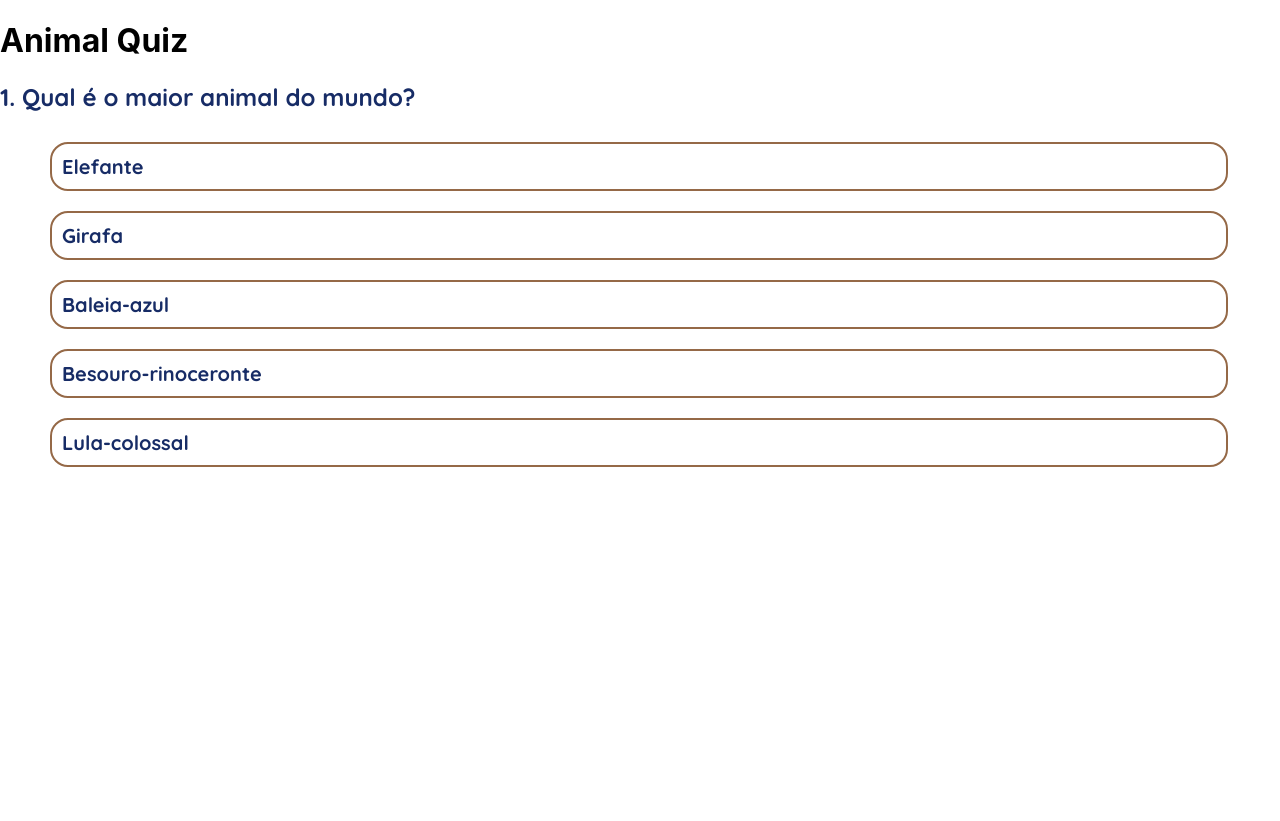
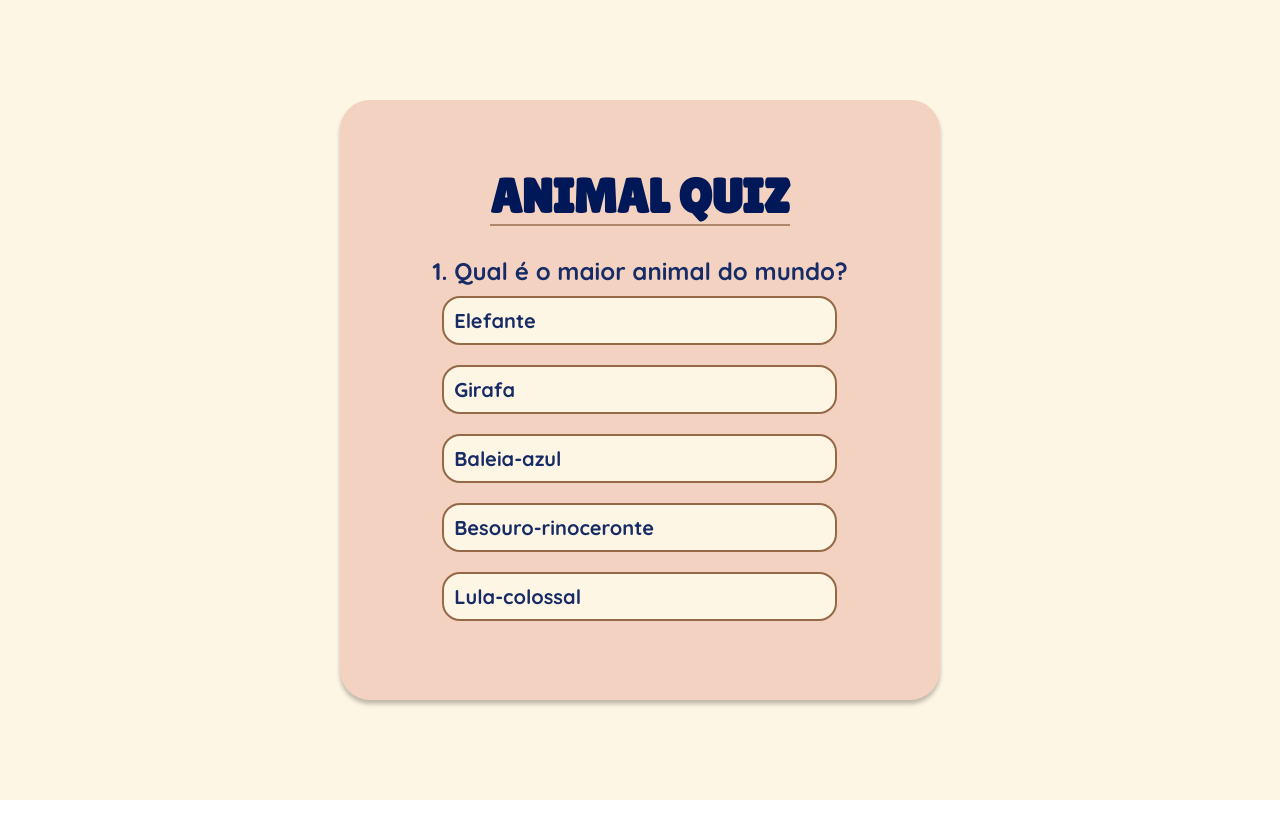
Before and after one commit to yayaflc/quiz-v2, a React (Create React App) app: page / in a window 1280 px wide. After the commit the page ends 800 px from the top, so only its background shows below. Built offline with nearby package versions, Linux system fonts and the light colour scheme.

Commit message:
feat: add styles to the app

```diff
--- a/src/index.css
+++ b/src/index.css
@@ -1,13 +1,186 @@
-body {
-  margin: 0;
-  font-family: -apple-system, BlinkMacSystemFont, 'Segoe UI', 'Roboto', 'Oxygen',
-    'Ubuntu', 'Cantarell', 'Fira Sans', 'Droid Sans', 'Helvetica Neue',
-    sans-serif;
-  -webkit-font-smoothing: antialiased;
-  -moz-osx-font-smoothing: grayscale;
+@import url('https://fonts.googleapis.com/css2?family=Lilita+One&family=Quicksand:wght@300;400;700&display=swap');
+
+:root {
+    --rosa-claro: #eebbbf;
+    --verde-claro: #cdf2d6;
+    --verde: #155724;
+    --vermelho: #721c24;
+
+
+    --lilita-one: 'Lilita One', cursive;
+    --quicksand: 'Quicksand', sans-serif;
 }
 
-code {
-  font-family: source-code-pro, Menlo, Monaco, Consolas, 'Courier New',
-    monospace;
+[data-theme="light"] {
+    --card-color: #f3d2c1;
+    --bg-color: #fef6e4;
+    --tittle-color: #001858;
+    --text-color: #172c66;
+    --btn-hover-color: #956947;
+    --btn-icon-theme: #000;
+    --btn-hover-icon: #ffffffcd;
 }
+
+[data-theme="dark"] {
+    --card-color:#001858;
+    --bg-color:#02092b;
+    --tittle-color: #f3d2c1;
+    --text-color: #f3d2c1;
+    --btn-hover-color: #728cd4;
+    --btn-icon-theme: #fff;
+    --btn-hover-icon: #323232c4;
+}
+
+* {
+    margin: 0;
+    padding: 0;
+    box-sizing: border-box;
+}
+
+.App {
+    background-color: var(--bg-color);
+}
+
+/* header {
+    display: flex;
+    justify-content: flex-end;
+    padding: 60px 120px 0 0;
+} */
+
+/* .btn-theme {
+    border: none;
+    background: var(--btn-hover-icon);
+    border-radius: 50px;
+    cursor: pointer;
+    color: var(--btn-icon-theme);
+    font-size: 40px !important;
+    padding: 2px;
+} */
+
+body {
+    background-color: var(--bg-color);
+}
+
+.App {
+    display: flex;
+    flex-direction: column;
+    justify-content: center;
+    align-items: center;
+}
+
+.container {
+    background-color: var(--card-color);
+    border-radius: 30px;
+    box-shadow: 0px 4px 4px 0px rgba(0, 0, 0, 0.25);
+    font-family: var(--josefin-sans);
+    color: var(--text-color);
+    width: 600px;
+    display: flex;
+    flex-direction: column;
+    justify-content: center;
+    align-items: center;
+    height: 600px;
+    padding: 20px;
+}
+
+.container > h1 {
+    font-family: var(--lilita-one);
+    font-size: 48px;
+    color: var(--tittle-color);
+    text-align: center;
+    border-bottom: 2px solid rgba(149, 105, 71, 0.701);
+    margin-bottom: 30px;
+    text-transform: uppercase;
+}
+
+.quiz {
+    display: flex;
+    flex-direction: column;
+    justify-content: center;
+    align-items: center;
+    width: 80%;
+}
+
+/* .quiz > h2 {
+    font-family: var(--quicksand);
+    font-size: 24px;
+    color: var(--text-color);
+    font-weight: 600;
+} */
+
+/* .btn {
+    font-family: var(--quicksand);
+    font-size: 20px;
+    font-weight: 800;
+    color: var(--text-color);
+    background: var(--bg-color);
+    width: 90%;
+    border: 2px solid var(--btn-hover-color);
+    border-radius: 18px;
+    padding: 10px;
+    margin: 10px;
+    text-align: left;
+    cursor: pointer;
+    transition: all 0.3s ease;
+    justify-content: center;
+}
+
+.btn:hover:not([disabled]){
+    background: var(--btn-hover-color);
+    color: var(--bg-color);
+}
+
+.btn:disabled {
+    cursor:no-drop;
+}
+
+#answer-buttons {
+    display: flex;
+    flex-direction: column;
+    justify-content: center;
+    align-items: center;
+    width: 100%;
+} */
+
+/* #next-btn {
+    font-family: var(--quicksand);
+    font-size: 18px;
+    background: var(--tittle-color);
+    color: var(--bg-color);
+    font-weight: 800;
+    width: 150px;
+    border: 0;
+    padding: 10px;
+    margin: 20px auto 0;
+    border-radius: 4px;
+    cursor: pointer;
+    display: none;
+}
+
+.correct {
+    background: var(--verde-claro);
+    color: var(--verde);
+    border-color: var(--verde);
+    font-weight: 800;
+}
+
+.incorrect {
+    background: var(--rosa-claro);
+    color: var(--vermelho);
+    border-color: var(--vermelho);
+    font-weight: 800;
+} */
+
+@media (max-width: 650px) {
+    .container {
+        width: 80%;
+    }
+
+    .container > h1 {
+        font-size: 32px;
+    }
+
+    .quiz > h2 {
+        font-size: 22px;
+    }
+}
```
